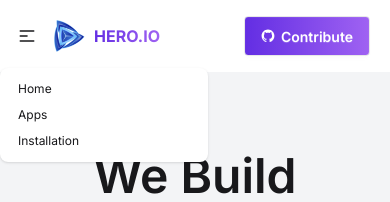
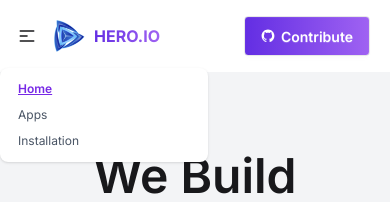
Before and after one commit to nazmulHuda121/B12A08_Hero_Apps, a React (Vite) app: page / in a window 390 px wide. Both pictures are taken after a click on the button 27 px from the left and 36 px from the top of the page. Shown: the top 202 px of the page. Built offline with nearby package versions, Linux system fonts and the light colour scheme.

Commit message:
Uninstall the app functionality

```diff
--- a/src/Components/AppDetails.jsx
+++ b/src/Components/AppDetails.jsx
@@ -11,26 +11,19 @@ const AppDetails = () => {
   const { apps, loading } = useApps();
   const singleApp = apps.find((a) => String(a.id) === id);
   const [isInstalled, setIsInstalled] = useState(false);
-
   if (loading) return <p>Loading...</p>;
   const { image, downloads, title, companyName, reviews, ratingAvg, size } =
     singleApp || {};
 
   const handleAddToInstallation = () => {
-    const existingList = JSON.parse(localStorage.getItem('install'));
+    const existingList = JSON.parse(localStorage.getItem('install') || '[]');
+    const isDuplicate = existingList.some((a) => a.id === singleApp.id);
 
-    let updatedList = [];
-    if (existingList) {
-      const isDuplicate = existingList.some((a) => a.id === singleApp.id);
-      if (isDuplicate) return toast('Already Exist');
-      updatedList = [...existingList, singleApp];
-      toast('Intallation Done');
-    } else {
-      updatedList.push(singleApp);
-      toast('Intallation Done');
-    }
+    if (isDuplicate) return toast('Already Exist');
 
+    const updatedList = [...existingList, singleApp];
     localStorage.setItem('install', JSON.stringify(updatedList));
+    toast('Installation Done');
     setIsInstalled(true);
   };
 
--- a/src/Components/InstallAppCard.jsx
+++ b/src/Components/InstallAppCard.jsx
@@ -2,8 +2,8 @@ import React from 'react';
 import { FaStar } from 'react-icons/fa';
 import { TbDownload } from 'react-icons/tb';
 
-const InstallAppCard = ({ install }) => {
-  const { title, image, size, ratingAvg, downloads } = install;
+const InstallAppCard = ({ install, handleRemove }) => {
+  const { title, image, size, ratingAvg, downloads, id } = install;
   return (
     <>
       <div className="bg-white p-5 rounded-xl mt-4 flex justify-between items-center">
@@ -26,7 +26,10 @@ const InstallAppCard = ({ install }) => {
             </div>
           </div>
         </div>
-        <button className="px-5 py-2 text-white bg-green-500 rounded cursor-pointer">
+        <button
+          onClick={() => handleRemove(id)}
+          className="px-5 py-2 text-white bg-green-500 rounded cursor-pointer"
+        >
           Uninstall
         </button>
       </div>
--- a/src/Components/Navbar.jsx
+++ b/src/Components/Navbar.jsx
@@ -29,14 +29,41 @@ const Navbar = () => {
               className="menu menu-sm dropdown-content bg-base-100 rounded-box z-1 mt-3 w-52 p-2 shadow"
             >
               <li>
-                <Link to={'/'}>Home</Link>
+                <NavLink
+                  to="/"
+                  className={({ isActive }) =>
+                    isActive
+                      ? 'text-[#7728e6] font-semibold underline border-[#7728e6]'
+                      : 'text-gray-600 hover:text-[#7728e6]'
+                  }
+                >
+                  Home
+                </NavLink>
               </li>
 
               <li>
-                <Link to={'/apps'}>Apps</Link>
+                <NavLink
+                  to="/apps"
+                  className={({ isActive }) =>
+                    isActive
+                      ? 'text-[#7728e6] font-semibold underline border-[#7728e6]'
+                      : 'text-gray-600 hover:text-[#7728e6]'
+                  }
+                >
+                  Apps
+                </NavLink>
               </li>
               <li>
-                <Link to={'/installation'}>Installation</Link>
+                <NavLink
+                  to="/installation"
+                  className={({ isActive }) =>
+                    isActive
+                      ? 'text-[#7728e6] font-semibold underline border-[#7728e6]'
+                      : 'text-gray-600 hover:text-[#7728e6]'
+                  }
+                >
+                  Installation
+                </NavLink>
               </li>
             </ul>
           </div>
--- a/src/Pages/Installation.jsx
+++ b/src/Pages/Installation.jsx
@@ -1,16 +1,16 @@
 import React, { useEffect, useState } from 'react';
-import { TbDownload } from 'react-icons/tb';
-import { FaStar } from 'react-icons/fa';
+
 import InstallAppCard from '../Components/InstallAppCard';
 
 const Installation = () => {
   const [installApp, setInstallApp] = useState([]);
   const [sortOrder, setSortOrder] = useState('None');
-  console.log(installApp);
 
   useEffect(() => {
     const addedAppList = JSON.parse(localStorage.getItem('install'));
-    if (addedAppList) setInstallApp(addedAppList);
+    if (addedAppList) {
+      setInstallApp(addedAppList);
+    }
   }, []);
 
   const sortBySize = (() => {
@@ -22,6 +22,15 @@ const Installation = () => {
       return installApp;
     }
   })();
+
+  const handleRemove = (id) => {
+    const installList = JSON.parse(localStorage.getItem('install') || '[]');
+    const updatedList = installList.filter((app) => app.id !== id);
+
+    localStorage.setItem('install', JSON.stringify(updatedList));
+    setInstallApp(updatedList);
+  };
+
   return (
     <>
       <div className="max-w-5xl mx-auto my-12 px-4">
@@ -46,7 +55,11 @@ const Installation = () => {
           </label>
         </div>
         {sortBySize.map((install) => (
-          <InstallAppCard install={install} key={install.id} />
+          <InstallAppCard
+            install={install}
+            key={install.id}
+            handleRemove={handleRemove}
+          />
         ))}
       </div>
     </>
```
Also changed, not shown: src/Components/AppCard.jsx (+0 -23 lines).
